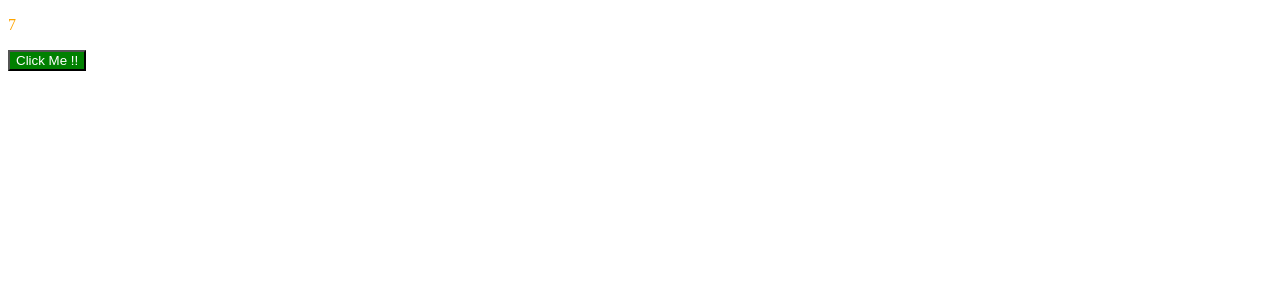
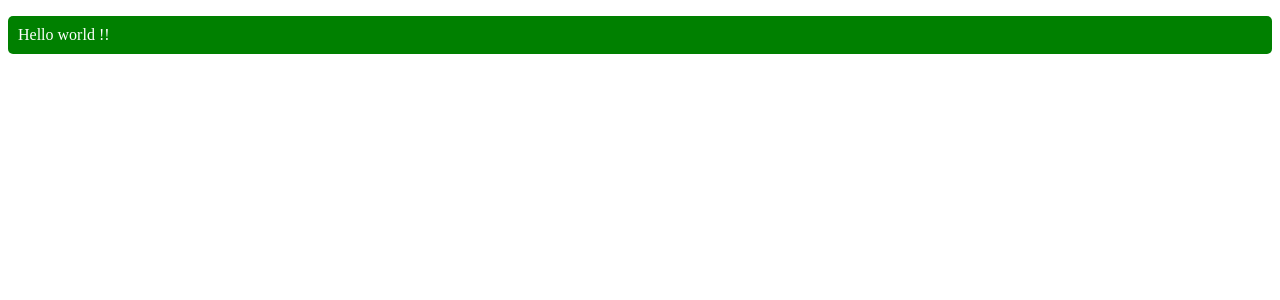
Before and after one commit to BStormTraining-Vue-js/Demo1, a Vue app: page / in a window 1280 px wide. Shown: the top 300 px of the page. Built offline with nearby package versions, Linux system fonts and the light colour scheme.

Commit message:
inline style binding

```diff
--- a/src/App.vue
+++ b/src/App.vue
@@ -1,35 +1,19 @@
 <script setup>
-import { ref, reactive } from 'vue';
-const score = ref(7);
-const classes = reactive(['text-white', 'bg-green']);
+import { computed, ref } from 'vue';
+const isStPatrick = ref(true);
+const style = computed(() => ({
+    backgroundColor: isStPatrick ? 'green' : 'blue',
+    color: 'white',
+    fontSize: '16px',
+    padding: '10px',
+    borderRadius: '5px',
+}));
 </script>
 
 <template>
-    <p :class="{
-        success: score >= 8,
-        warning: score >=5 && score < 8,
-        danger: score < 5 }"
-    >{{ score }}</p>
-    <!-- <p class="warning">7</p> -->
-    <button :class="classes">Click Me !!</button>
-    <!-- <button class="text-white bg-green">Click Me !!</button> -->
+    <p :style>Hello world !!</p>
 </template>
 
 <style scoped>
 
-.success {
-    color: green;
-}
-.warning {
-    color: orange;
-}
-.danger {
-    color: red;
-}
-.text-white {
-    color: white;
-}
-.bg-green {
-    background-color: green;
-}
 </style>
```
